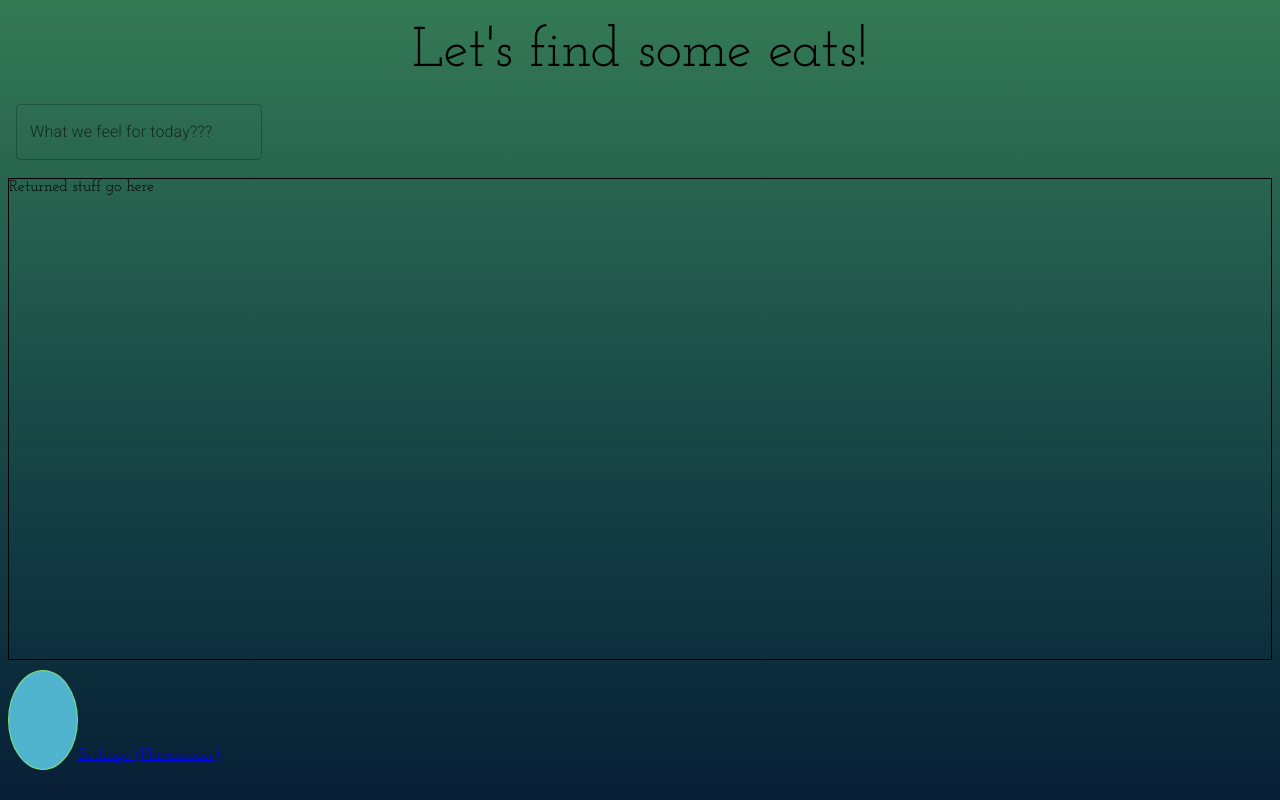
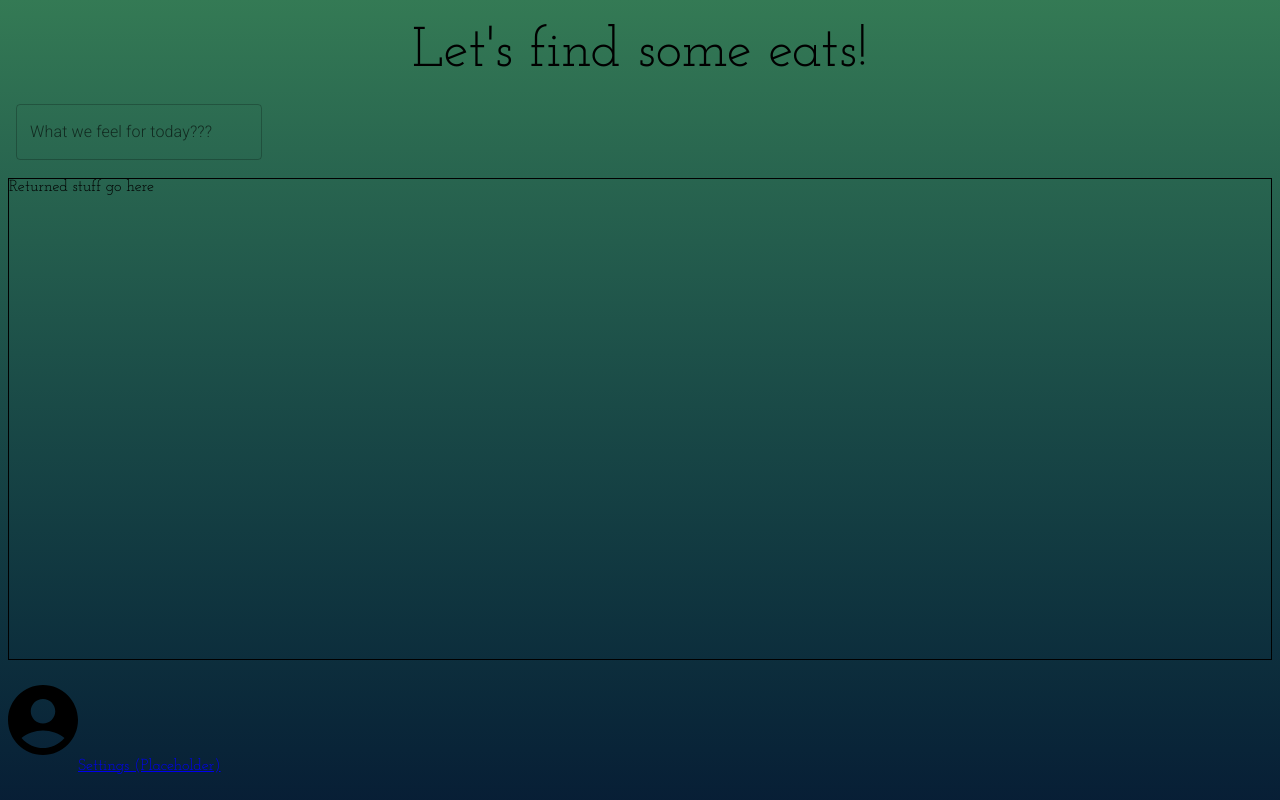
Before and after one commit to joezvan8/MapaPap, a React (Vite) app: page /#/ in a window 1280 px wide. Built offline with nearby package versions, Linux system fonts and the light colour scheme.

Commit message:
Add styling to new account button icon

```diff
--- a/src/components/AccountBtn/AccountBtn.module.css
+++ b/src/components/AccountBtn/AccountBtn.module.css
@@ -1,8 +1,12 @@
 .acctBtn {
-    background-color: #51b4cf;
-    padding: 10px;
+    color: #000000;
     height: 100px;
     width: 70px;
-    border-radius: 70%;
-    border: 1px solid rgba(131, 228, 131, 0.993);
+    transform: scale(1.2);
+    /* border: 1px solid; */
+
 }
+
+.acctBtn:hover {
+    color: hsl(from #000000 h s calc(l + 10));
+}
--- a/src/components/AccountBtn/AccountBtn.tsx
+++ b/src/components/AccountBtn/AccountBtn.tsx
@@ -1,12 +1,10 @@
-import style from './AccountBtn.module.css';
+import styles from './AccountBtn.module.css';
+import AccountCircleIcon from '@mui/icons-material/AccountCircle';
 
 export default function AccountBtn(){
 
-    function navigate(){
-
-    }
 
     return (
-        <button className={style.acctBtn} onClick={navigate}></button>
+        <AccountCircleIcon className={styles.acctBtn}></AccountCircleIcon>
     );
 }
```
